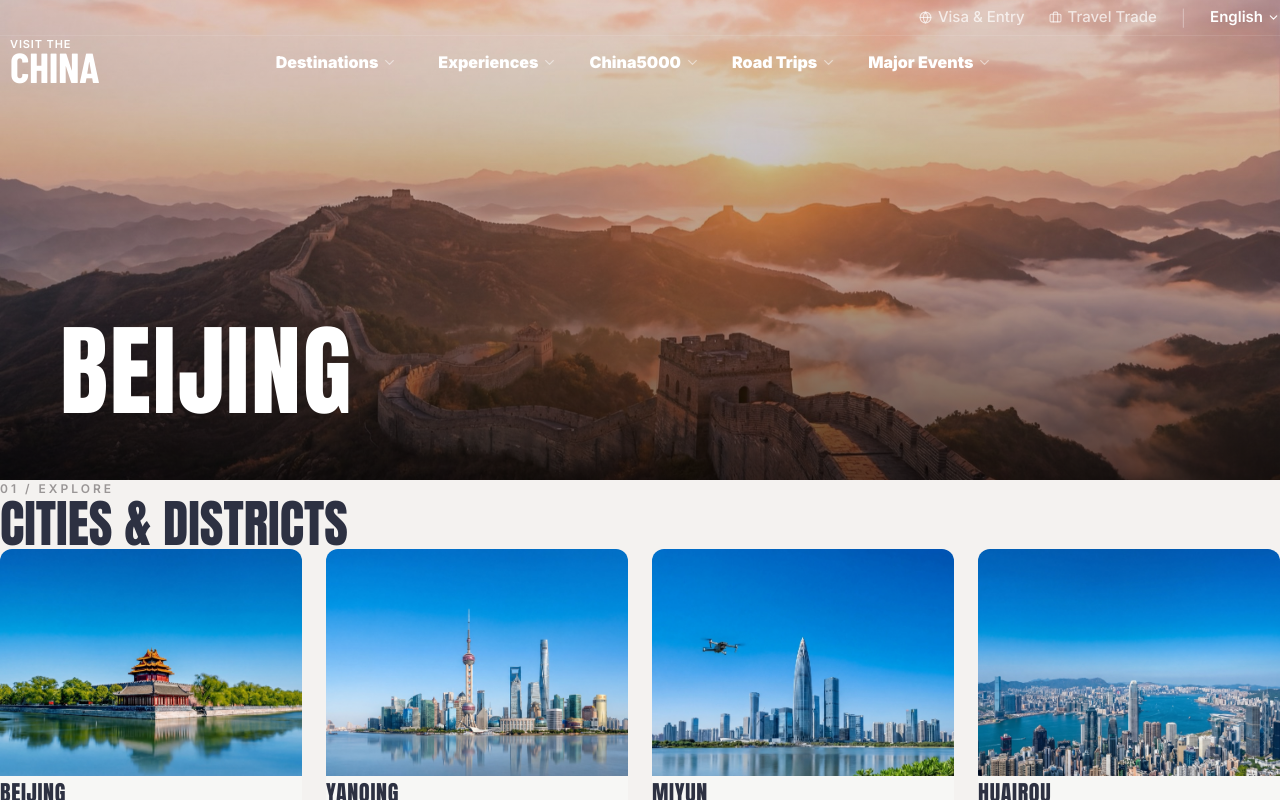
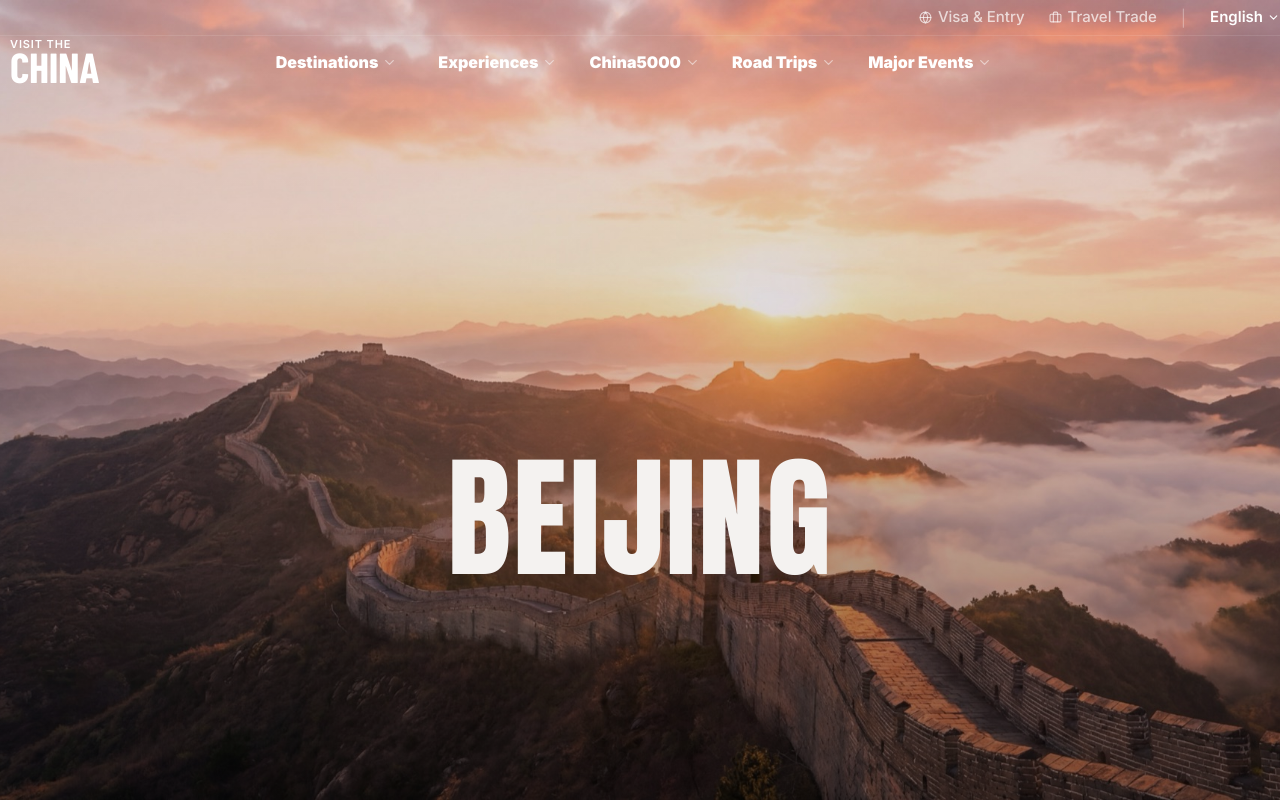
Before and after one commit to JameelHao/chinaquest-web, a Next.js app: page /destinations/beijing in a window 1280 px wide. Shown: the top 800 px of the page. Built offline with nearby package versions, Linux system fonts and the light colour scheme; a web font is replaced by a local one.

Commit message:
fix: make DestinationHero full-screen centered, matching homepage hero
Co-Authored-By: Claude Opus 4.6 <noreply@anthropic.com>

```diff
--- a/src/components/sections/DestinationHero.tsx
+++ b/src/components/sections/DestinationHero.tsx
@@ -1,26 +1,20 @@
 "use client";
 
 import Image from "next/image";
-import Link from "next/link";
-import { ChevronRight } from "lucide-react";
 
 interface DestinationHeroProps {
   title: string;
-  subtitle?: string;
   image: string;
-  breadcrumb?: { label: string; href: string }[];
 }
 
 export default function DestinationHero({
   title,
-  subtitle,
   image,
-  breadcrumb,
 }: DestinationHeroProps) {
   return (
     <section
       className="relative w-full overflow-hidden"
-      style={{ height: "60vh", minHeight: 400 }}
+      style={{ height: "100vh", minHeight: 600 }}
     >
       {/* Background image */}
       <Image
@@ -37,69 +31,28 @@ export default function DestinationHero({
         className="absolute inset-0 z-[1]"
         style={{
           background:
-            "linear-gradient(180deg, rgba(0,0,0,0.1) 0%, rgba(0,0,0,0.3) 60%, rgba(0,0,0,0.65) 100%)",
+            "linear-gradient(180deg, rgba(0,0,0,0.08) 0%, rgba(0,0,0,0.12) 40%, rgba(0,0,0,0.45) 100%)",
         }}
       />
 
-      {/* Content — bottom left */}
+      {/* Title — bottom center */}
       <div
-        className="absolute inset-0 z-[2] flex flex-col justify-end"
-        style={{ padding: "0 clamp(24px, 5vw, 60px) clamp(40px, 8vh, 80px)" }}
+        className="absolute inset-0 z-[2] flex items-end justify-center"
+        style={{ padding: "0 24px clamp(80px, 28vh, 240px)" }}
       >
-        {/* Breadcrumb */}
-        {breadcrumb && breadcrumb.length > 0 && (
-          <nav className="flex items-center gap-1 mb-4">
-            {breadcrumb.map((item, i) => (
-              <span key={i} className="flex items-center gap-1">
-                {i > 0 && <ChevronRight size={14} className="text-white/50" />}
-                {i < breadcrumb.length - 1 ? (
-                  <Link
-                    href={item.href}
-                    className="text-sm hover:opacity-80 transition-opacity"
-                    style={{ color: "rgba(255,255,255,0.7)" }}
-                  >
-                    {item.label}
-                  </Link>
-                ) : (
-                  <span className="text-sm" style={{ color: "rgba(255,255,255,0.5)" }}>
-                    {item.label}
-                  </span>
-                )}
-              </span>
-            ))}
-          </nav>
-        )}
-
-        {/* Title */}
         <h1
-          className="uppercase"
+          className="uppercase text-center"
           style={{
             fontFamily: "'Anton', 'Bebas Neue', sans-serif",
             fontWeight: 400,
-            fontSize: "clamp(48px, 8vw, 100px)",
-            lineHeight: 0.9,
+            fontSize: "clamp(52px, 10.4vw, 148px)",
+            lineHeight: 0.88,
             letterSpacing: "2px",
-            color: "#ffffff",
+            color: "#f4f2f0",
           }}
         >
           {title}
         </h1>
-
-        {/* Subtitle */}
-        {subtitle && (
-          <p
-            className="mt-4 max-w-xl"
-            style={{
-              fontFamily: "'Inter', sans-serif",
-              fontSize: "clamp(14px, 1.5vw, 18px)",
-              fontWeight: 400,
-              lineHeight: 1.5,
-              color: "rgba(255,255,255,0.8)",
-            }}
-          >
-            {subtitle}
-          </p>
-        )}
       </div>
     </section>
   );
```
